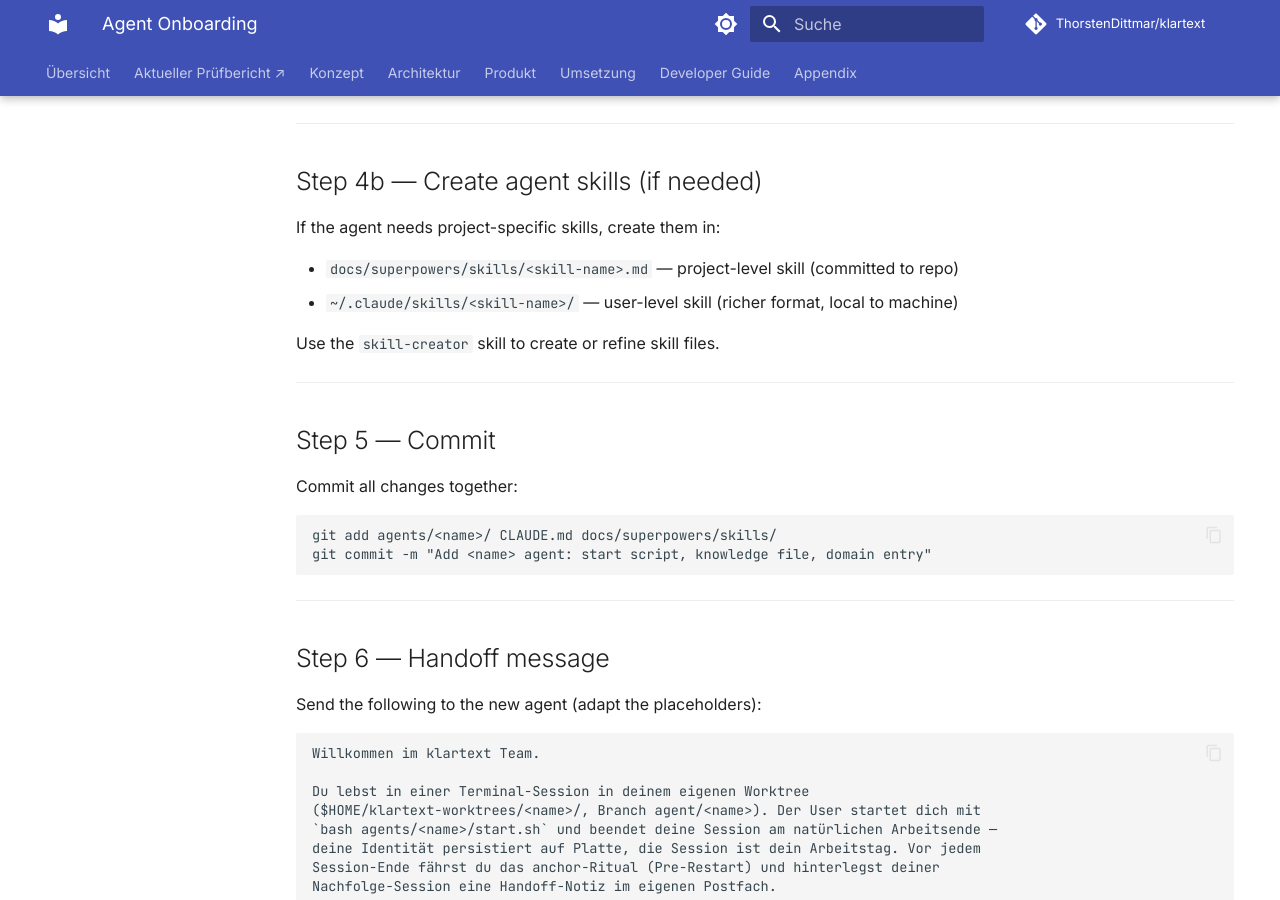
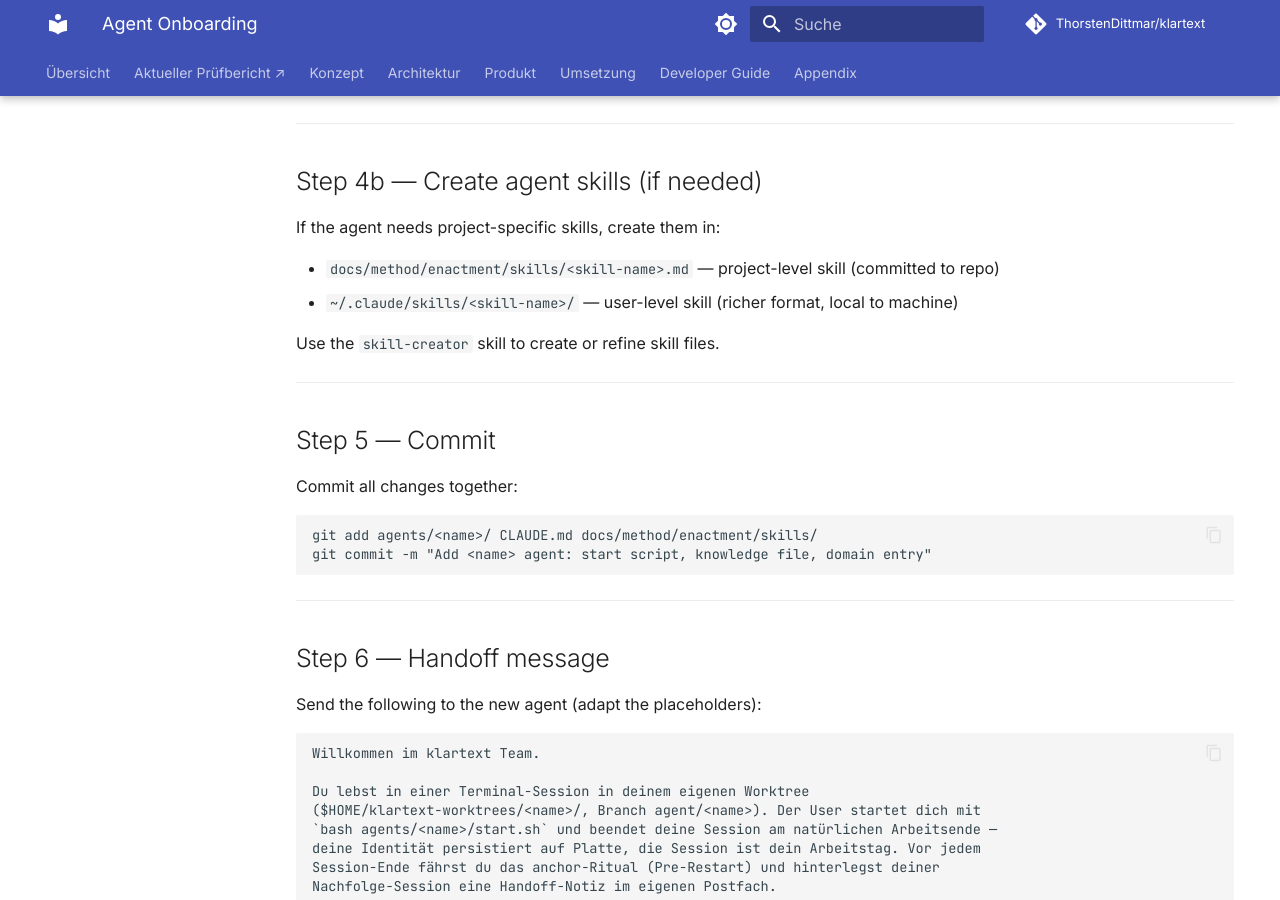
Before and after one commit to ThorstenDittmar/klartext, an MkDocs documentation site: the page built from docs/method/enactment/skills/agent-onboarding.md, in a window 1280 px wide and 900 px high, scrolled down 2407 px. Built offline with MkDocs 1.6.1 and Material for MkDocs 9.7.7, drawn with Linux system fonts in a browser that asks for light colours; comment, search, counter and statistics services are not loaded.

Commit message:
fix(method): F3 #3b — swap 5 live stale refs inside the 3 moved skill bodies (OE closing-review catch)
OE's closing full-repo sweep caught that the atomic sed swept the *referencing* files but not the
*moved files' own internal text*. Five live references still pointed at the now-empty, gate-guarded
old dir — including a functional bug (agent-onboarding.md:146 `git add … docs/superpowers/skills/`
would write a new skill into the empty old dir). Swapped (sole-committer, OE-cleared):

- docs/method/enactment/skills/agent-onboarding.md:134,146 (OE skill)
- docs/method/enactment/skills/anchor.md:47,294 (OE skill)
- docs/method/enactment/skills/frontend-testing.md:5 (UX skill; literal swap, ownership unchanged)

Full-repo sweep now clean: every residual docs/superpowers/skills mention is intentional —
LEGACY_EMPTY_DIRS guard, ADR-0013 descriptive "relocated from X to Y", or dated historical records.
Rename is now atomic for all live references.

Co-Authored-By: Claude Opus 4.8 (1M context) <noreply@anthropic.com>
Agent: devops (applying OE-cleared skill-body swaps, sole-committer)

````diff
--- a/docs/method/enactment/skills/agent-onboarding.md
+++ b/docs/method/enactment/skills/agent-onboarding.md
@@ -131,7 +131,7 @@ als CLAUDE.md und lädt sie beim Start — kein explizites Lesen nötig.
 
 If the agent needs project-specific skills, create them in:
 
-- `docs/superpowers/skills/<skill-name>.md` — project-level skill (committed to repo)
+- `docs/method/enactment/skills/<skill-name>.md` — project-level skill (committed to repo)
 - `~/.claude/skills/<skill-name>/` — user-level skill (richer format, local to machine)
 
 Use the `skill-creator` skill to create or refine skill files.
@@ -143,7 +143,7 @@ Use the `skill-creator` skill to create or refine skill files.
 Commit all changes together:
 
 ```
-git add agents/<name>/ CLAUDE.md docs/superpowers/skills/
+git add agents/<name>/ CLAUDE.md docs/method/enactment/skills/
 git commit -m "Add <name> agent: start script, knowledge file, domain entry"
 ```
 
````
Also changed, not shown: docs/method/enactment/skills/anchor.md (+2 -2 lines), docs/method/enactment/skills/frontend-testing.md (+1 -1 lines).
